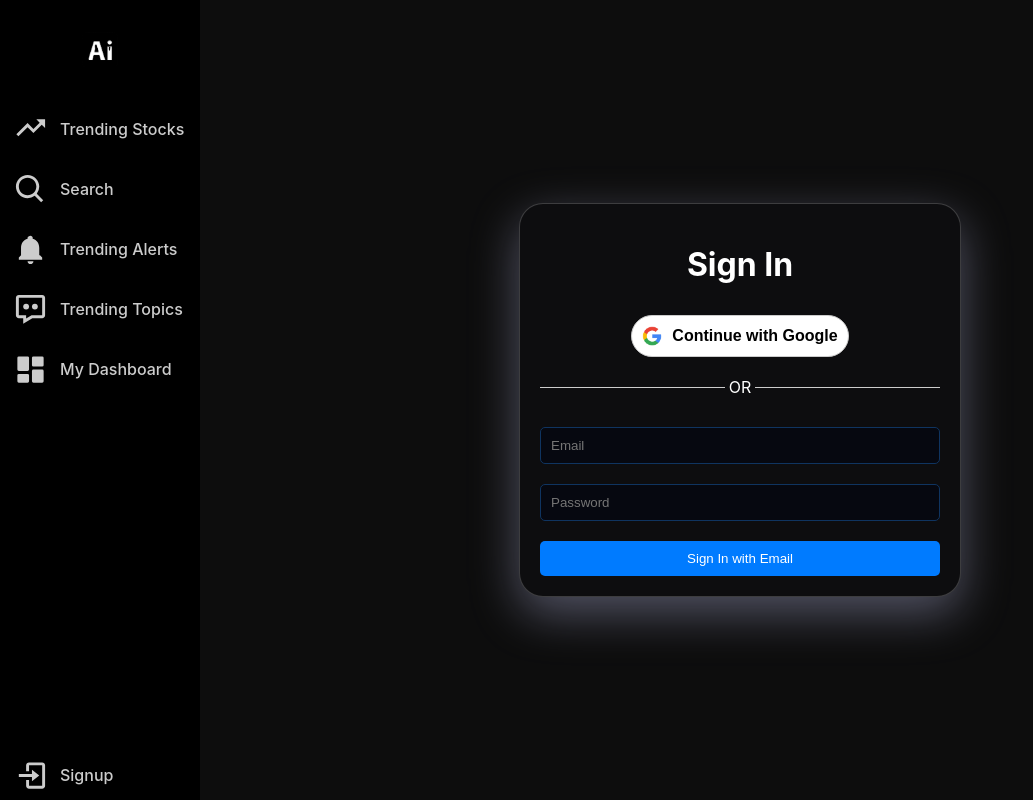
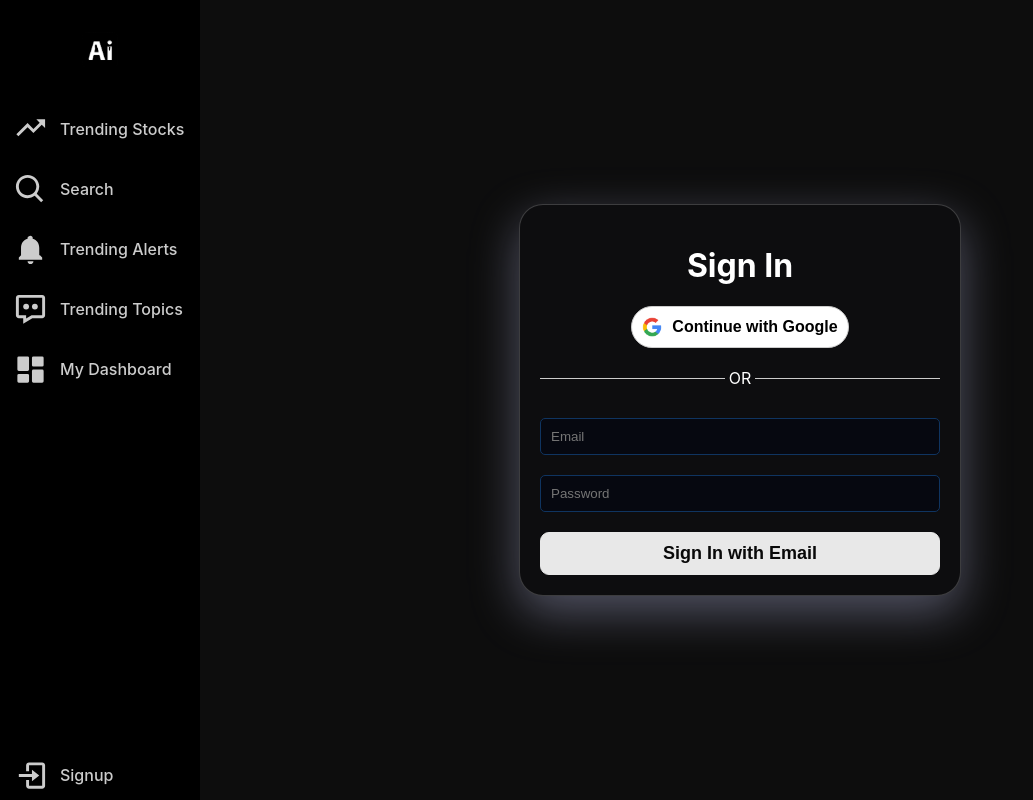
Before and after one commit to ThomasSchiolerH/StockHorizon, a React (Create React App) app in the folder frontend/: page /signin in a window 1280 px wide. Shown: the whole page, without its empty margins (0-1033 px from the left). Built offline with nearby package versions, Linux system fonts and the light colour scheme; no server answers.

Commit message:
sign cards styling

```diff
--- a/frontend/src/pages/SignIn.js
+++ b/frontend/src/pages/SignIn.js
@@ -89,7 +89,7 @@ const SignIn = () => {
             placeholder="Password"
             required
           />
-          <button type="submit">Sign In with Email</button>
+          <button type="submit" className="email-signin-button">Sign In with Email</button>
         </form>
       </div>
     </div>
--- a/frontend/src/pages/SignUp.js
+++ b/frontend/src/pages/SignUp.js
@@ -84,7 +84,7 @@ const SignUp = () => {
             placeholder="Password"
             required
           />
-          <button type="submit">Sign Up with Email</button>
+          <button type="submit" className="email-signup-button">Sign Up with Email</button>
         </form>
         <p className="signin-link">
           Already have an account? <button onClick={() => navigate('/signin')} className="button">Sign In</button>
--- a/frontend/src/styles/SignIn.css
+++ b/frontend/src/styles/SignIn.css
@@ -57,18 +57,29 @@ input {
   color: #fff;
 }
 
-button {
+.email-signin-button {
+  color: #090909;
+  margin-top: 10px;
   padding: 10px;
-  margin-top: 10px;
-  border: none;
-  border-radius: 5px;
-  background-color: #007bff;
-  color: white;
+  font-size: 18px;
+  font-weight: bold;
+  border-radius: 0.5em;
+  background: #e8e8e8;
   cursor: pointer;
+  border: 1px solid #e8e8e8;
+  transition: all 0.3s;
+  width: 100%; /* Ensure the button takes the full width of the form */
 }
 
-button:hover {
-  background-color: #0056b3;
+.email-signin-button:hover {
+  border: 1px solid white;
+  background-color: #27305298;
+  color: #fff;
+  font-weight: bold;
+}
+
+.email-signin-button:active {
+  box-shadow: 4px 4px 12px #c5c5c5, -4px -4px 12px #ffffff;
 }
 
 .google-button-container {
--- a/frontend/src/styles/SignUp.css
+++ b/frontend/src/styles/SignUp.css
@@ -58,24 +58,35 @@ form {
 input {
   margin: 10px 0;
   padding: 10px;
-  border: 1px solid #0f3460;
+  border: 1px solid #27305298;
   border-radius: 5px;
   background-color: #060810;
   color: #fff;
 }
 
-button {
+.email-signup-button {
+  color: #090909;
+  margin-top: 10px;
   padding: 10px;
-  margin-top: 10px;
-  border: none;
-  border-radius: 5px;
-  background-color: #007bff;
-  color: white;
+  font-size: 18px;
+  font-weight: bold;
+  border-radius: 0.5em;
+  background: #e8e8e8;
   cursor: pointer;
+  border: 1px solid #e8e8e8;
+  transition: all 0.3s;
+  width: 100%; /* Ensure the button takes the full width of the form */
 }
 
-button:hover {
-  background-color: #0056b3;
+.email-signup-button:hover {
+  border: 1px solid white;
+  background-color: #27305298;
+  color: #fff;
+  font-weight: bold;
+}
+
+.email-signup-button:active {
+  box-shadow: 4px 4px 12px #c5c5c5, -4px -4px 12px #ffffff;
 }
 
 .google-button-container {
```
